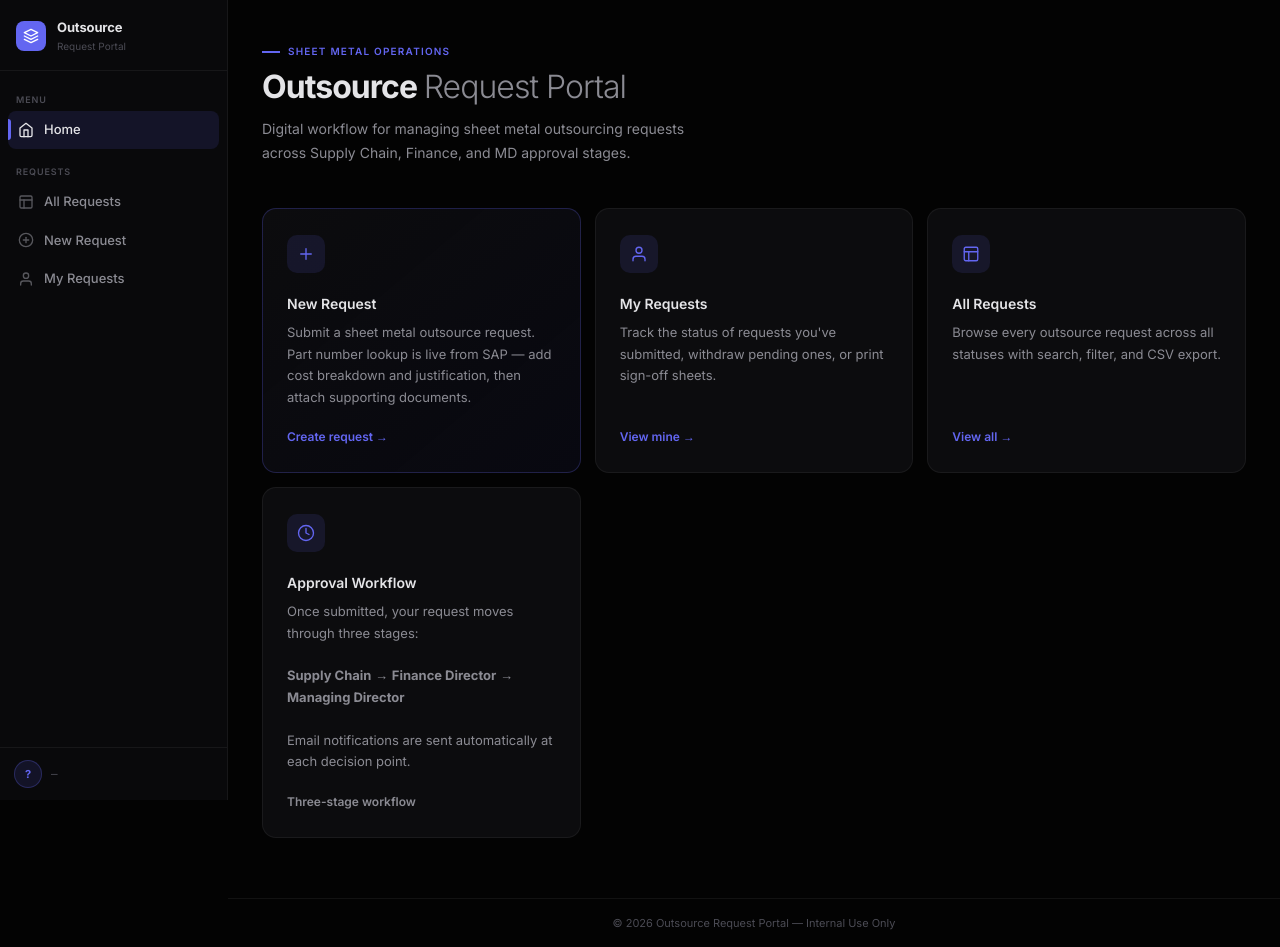
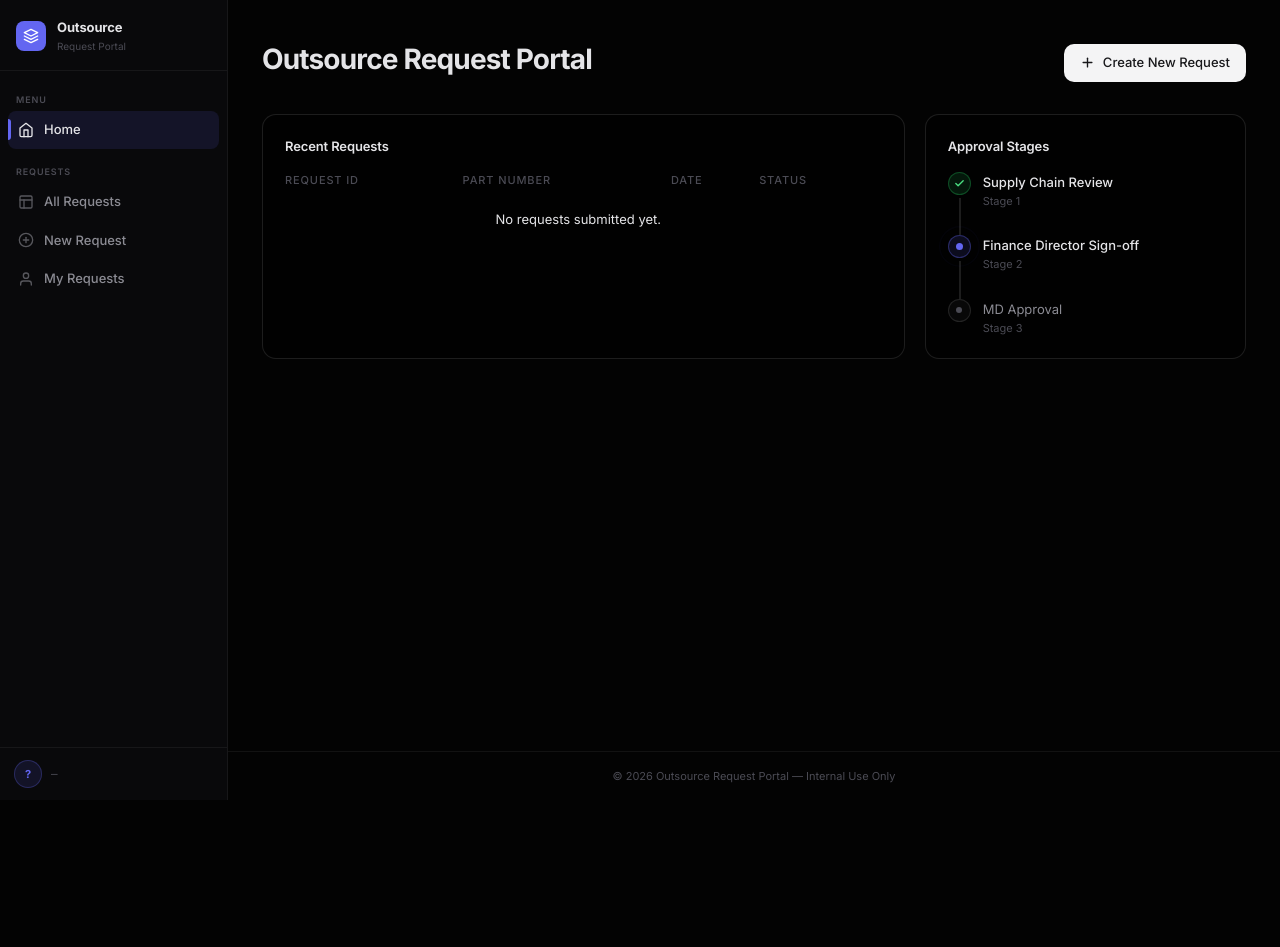
Before and after one commit to SeyiEsther/OutsourceRequestApp, an ASP.NET Core app: page / in a window 1280 px wide. After the commit the page ends 800 px from the top, so only its background shows below. Run offline with ASP.NET Core 8, Linux system fonts and the light colour scheme; data that the repository does not hold is empty.

Commit message:
Replace text-heavy dashboard cards with a high-density table + stepper
Rework the regular-user landing view: header now has a single title
and a top-right create-request action, and the four descriptive
cards are replaced with a two-column grid showing a real recent-
requests table (wired to actual data) alongside a visual approval
stage stepper.

```diff
--- a/Controllers/HomeController.cs
+++ b/Controllers/HomeController.cs
@@ -72,6 +72,14 @@ namespace OutsourceRequestApp.Controllers
                 .CountAsync(r => r.CreatedByUsername != null &&
                                  r.CreatedByUsername.ToLower() == currentUser.ToLower());
 
+            // Recent requests for the dashboard table
+            ViewBag.RecentRequests = await _db.OutsourceRequests
+                .Where(r => r.CreatedByUsername != null &&
+                            r.CreatedByUsername.ToLower() == currentUser.ToLower())
+                .OrderByDescending(r => r.CreatedAt)
+                .Take(3)
+                .ToListAsync();
+
             return View();
         }
 
--- a/Views/Home/Index.cshtml
+++ b/Views/Home/Index.cshtml
@@ -1,3 +1,4 @@
+@using OutsourceRequestApp.Models
 @{
     ViewData["Title"] = "Home";
     bool   isAdmin         = (bool)(ViewBag.IsAdmin        ?? false);
@@ -5,38 +6,107 @@
     string approverLabel   = (string)(ViewBag.ApproverLabel ?? "");
     int    pendingCount    = (int)(ViewBag.PendingCount     ?? 0);
     int    myRequestsCount = (int)(ViewBag.MyRequestsCount  ?? 0);
+    var    recentRequests  = ViewBag.RecentRequests as List<OutsourceRequest> ?? new List<OutsourceRequest>();
 }
 
 <style>
     .dash { max-width: 1040px; margin: 0 auto; padding: 44px 28px 60px; }
 
-    /* Hero */
-    .dash-hero { margin-bottom: 44px; }
-    .eyebrow {
-        font-size: 10px; font-weight: 600;
-        letter-spacing: 0.12em; text-transform: uppercase;
-        color: var(--accent); margin-bottom: 10px;
-        display: flex; align-items: center; gap: 8px;
+    /* Header action bar */
+    .dash-head {
+        display: flex; align-items: flex-start; justify-content: space-between;
+        gap: 16px; margin-bottom: 32px; flex-wrap: wrap;
     }
-    .eyebrow::before { content: ''; width: 18px; height: 2px; background: var(--accent); flex-shrink: 0; }
-
     h1.dash-title {
-        font-size: 32px; font-weight: 700;
+        font-size: 28px; font-weight: 700;
         letter-spacing: -0.03em; line-height: 1.12;
-        margin-bottom: 12px;
     }
     h1.dash-title em { font-style: normal; color: var(--text2); font-weight: 300; }
 
-    .dash-sub { font-size: 14px; color: var(--text2); max-width: 460px; line-height: 1.7; }
+    .btn-create {
+        display: inline-flex; align-items: center; gap: 8px;
+        padding: 9px 16px; border-radius: 10px;
+        background: #f4f4f5; color: #18181b;
+        font-size: 13px; font-weight: 500;
+        text-decoration: none; white-space: nowrap;
+        transition: background .15s; flex-shrink: 0;
+    }
+    .btn-create:hover { background: #e4e4e7; color: #18181b; }
+    .btn-create svg { width: 15px; height: 15px; stroke: #18181b; stroke-width: 2.2; }
 
     .role-chip {
         display: inline-flex; align-items: center; gap: 7px;
         padding: 5px 13px; border-radius: 999px;
-        font-size: 12px; font-weight: 500; margin-top: 18px;
+        font-size: 12px; font-weight: 500; margin-top: 14px;
     }
     .role-chip-red  { background: var(--accent-dim); border: 1px solid rgba(99,102,241,0.25); color: #818cf8; }
     .role-chip-gold { background: rgba(245,158,11,0.1); border: 1px solid rgba(245,158,11,0.22); color: #fbbf24; }
     .chip-dot { width: 6px; height: 6px; border-radius: 50%; background: currentColor; }
+
+    /* Dashboard grid: recent requests + workflow stepper */
+    .dash-grid { display: grid; grid-template-columns: 1fr; gap: 20px; }
+    @@media (min-width: 1024px) {
+        .dash-grid { grid-template-columns: 2fr 1fr; }
+    }
+
+    .panel {
+        background: rgba(0,0,0,0.4);
+        border: 1px solid var(--border2);
+        border-radius: 14px; padding: 22px;
+    }
+    .panel-title {
+        font-size: 13px; font-weight: 600; letter-spacing: -0.01em;
+        margin-bottom: 16px;
+    }
+
+    /* Recent requests table */
+    .rt { width: 100%; text-align: left; border-collapse: collapse; font-size: 13px; }
+    .rt thead th {
+        font-size: 11px; font-weight: 500; letter-spacing: 0.08em;
+        text-transform: uppercase; color: var(--text3);
+        padding: 0 10px 10px 0;
+    }
+    .rt tbody td {
+        padding: 11px 10px 11px 0;
+        border-bottom: 1px solid var(--border);
+        color: var(--text);
+    }
+    .rt tbody tr:last-child td { border-bottom: none; }
+    .rt .cell-id   { font-family: var(--mono); color: var(--text2); }
+    .rt .cell-muted { color: var(--text2); font-size: 12px; }
+    .rt-empty { padding: 28px 0; text-align: center; color: var(--text3); font-size: 13px; }
+
+    /* Workflow stepper */
+    .stepper { display: flex; flex-direction: column; }
+    .step-node { display: flex; gap: 12px; position: relative; }
+    .step-node:not(:last-child) { padding-bottom: 26px; }
+    .step-node:not(:last-child)::before {
+        content: ''; position: absolute; left: 11px; top: 26px; bottom: 0;
+        width: 2px; background: var(--border2);
+    }
+    .step-dot {
+        width: 23px; height: 23px; border-radius: 50%; flex-shrink: 0;
+        display: flex; align-items: center; justify-content: center;
+        z-index: 1;
+    }
+    .step-dot.done   { background: rgba(34,197,94,0.12); border: 1px solid rgba(34,197,94,0.3); }
+    .step-dot.done svg { width: 11px; height: 11px; stroke: #4ade80; stroke-width: 3; }
+    .step-dot.active { background: var(--accent-dim); border: 1px solid rgba(99,102,241,0.35); position: relative; }
+    .step-dot.active::after {
+        content: ''; position: absolute; inset: -4px; border-radius: 50%;
+        border: 1px solid rgba(99,102,241,0.3);
+        animation: step-pulse 1.8s ease-out infinite;
+    }
+    .step-dot.active .step-pip { width: 7px; height: 7px; border-radius: 50%; background: var(--accent); }
+    .step-dot.pending { background: rgba(255,255,255,0.03); border: 1px solid var(--border2); }
+    .step-dot.pending .step-pip { width: 6px; height: 6px; border-radius: 50%; background: var(--text3); }
+    @@keyframes step-pulse {
+        0%   { transform: scale(0.9); opacity: 0.8; }
+        100% { transform: scale(1.5); opacity: 0; }
+    }
+    .step-label { font-size: 13px; font-weight: 500; line-height: 1.3; padding-top: 2px; }
+    .step-label.muted { color: var(--text2); font-weight: 400; }
+    .step-sub { font-size: 11px; color: var(--text3); margin-top: 2px; }
 
     /* Cards */
     .cards { display: grid; grid-template-columns: repeat(auto-fill, minmax(255px, 1fr)); gap: 14px; }
@@ -107,11 +177,9 @@
 
 <div class="dash">
 
-    <div class="dash-hero">
-        <div class="eyebrow">Sheet Metal Operations</div>
-        <h1 class="dash-title">Outsource <em>Request Portal</em></h1>
-        <p class="dash-sub">Digital workflow for managing sheet metal outsourcing requests across Supply Chain, Finance, and MD approval stages.</p>
-
+    <div class="dash-head">
+        <div>
+            <h1 class="dash-title">Outsource Request Portal</h1>
             @if (isApprover)
             {
                 <div class="role-chip role-chip-red">
@@ -127,6 +195,11 @@
                     Administrator
                 </div>
             }
+        </div>
+        <a class="btn-create" asp-controller="Outsource" asp-action="Create">
+            <svg viewBox="0 0 24 24" fill="none" stroke-linecap="round" stroke-linejoin="round"><line x1="12" y1="5" x2="12" y2="19"/><line x1="5" y1="12" x2="19" y2="12"/></svg>
+            Create New Request
+        </a>
     </div>
 
     @if (isApprover)
@@ -199,40 +272,64 @@
     }
     else
     {
-        <div class="cards">
-            <a class="dc dc-hero" asp-controller="Outsource" asp-action="Create">
-                <div class="dc-ico"><svg viewBox="0 0 24 24"><line x1="12" y1="5" x2="12" y2="19"/><line x1="5" y1="12" x2="19" y2="12"/></svg></div>
-                <div class="dc-title">New Request</div>
-                <p class="dc-desc">Submit a sheet metal outsource request. Part number lookup is live from SAP — add cost breakdown and justification, then attach supporting documents.</p>
-                <div class="dc-cta">Create request →</div>
-            </a>
+        <div class="dash-grid">
+            <div class="panel">
+                <div class="panel-title">Recent Requests</div>
+                <table class="rt">
+                    <thead>
+                        <tr>
+                            <th>Request ID</th>
+                            <th>Part Number</th>
+                            <th>Date</th>
+                            <th>Status</th>
+                        </tr>
+                    </thead>
+                    <tbody>
+                        @if (recentRequests.Count == 0)
+                        {
+                            <tr><td colspan="4" class="rt-empty">No requests submitted yet.</td></tr>
+                        }
+                        else
+                        {
+                            @foreach (var r in recentRequests)
+                            {
+                                <tr>
+                                    <td class="cell-id">OSR-@(r.RequestId.ToString("000000"))</td>
+                                    <td>@r.PartNumber</td>
+                                    <td class="cell-muted">@r.CreatedAt.ToString("dd MMM yyyy")</td>
+                                    <td><span class="badge @RequestStatus.BadgeClass(r.Status)">@RequestStatus.Label(r.Status)</span></td>
+                                </tr>
+                            }
+                        }
+                    </tbody>
+                </table>
+            </div>
 
-            <a class="dc" asp-controller="Outsource" asp-action="MyRequests">
-                <div class="dc-ico"><svg viewBox="0 0 24 24"><path d="M20 21v-2a4 4 0 0 0-4-4H8a4 4 0 0 0-4 4v2"/><circle cx="12" cy="7" r="4"/></svg></div>
-                @if (myRequestsCount > 0)
-                {
-                    <div class="dc-stat">
-                        <span class="dc-stat-n">@myRequestsCount</span>
-                        <span class="dc-stat-l">request@(myRequestsCount != 1 ? "s" : "") submitted</span>
+            <div class="panel">
+                <div class="panel-title">Approval Stages</div>
+                <div class="stepper">
+                    <div class="step-node">
+                        <div class="step-dot done"><svg viewBox="0 0 24 24" fill="none" stroke-linecap="round" stroke-linejoin="round"><polyline points="20 6 9 17 4 12"/></svg></div>
+                        <div>
+                            <div class="step-label">Supply Chain Review</div>
+                            <div class="step-sub">Stage 1</div>
                         </div>
-                }
-                <div class="dc-title">My Requests</div>
-                <p class="dc-desc">Track the status of requests you've submitted, withdraw pending ones, or print sign-off sheets.</p>
-                <div class="dc-cta">View mine →</div>
-            </a>
-
-            <a class="dc" asp-controller="Outsource" asp-action="Index">
-                <div class="dc-ico"><svg viewBox="0 0 24 24"><rect x="3" y="3" width="18" height="18" rx="2"/><line x1="3" y1="9" x2="21" y2="9"/><line x1="9" y1="21" x2="9" y2="9"/></svg></div>
-                <div class="dc-title">All Requests</div>
-                <p class="dc-desc">Browse every outsource request across all statuses with search, filter, and CSV export.</p>
-                <div class="dc-cta">View all →</div>
-            </a>
-
-            <div class="dc dc-static">
-                <div class="dc-ico"><svg viewBox="0 0 24 24"><circle cx="12" cy="12" r="10"/><polyline points="12 6 12 12 16 14"/></svg></div>
-                <div class="dc-title">Approval Workflow</div>
-                <p class="dc-desc">Once submitted, your request moves through three stages:<br/><br/><strong>Supply Chain</strong> → <strong>Finance Director</strong> → <strong>Managing Director</strong><br/><br/>Email notifications are sent automatically at each decision point.</p>
-                <div class="dc-cta" style="color:var(--text2)">Three-stage workflow</div>
+                    </div>
+                    <div class="step-node">
+                        <div class="step-dot active"><span class="step-pip"></span></div>
+                        <div>
+                            <div class="step-label">Finance Director Sign-off</div>
+                            <div class="step-sub">Stage 2</div>
+                        </div>
+                    </div>
+                    <div class="step-node">
+                        <div class="step-dot pending"><span class="step-pip"></span></div>
+                        <div>
+                            <div class="step-label muted">MD Approval</div>
+                            <div class="step-sub">Stage 3</div>
+                        </div>
+                    </div>
+                </div>
             </div>
         </div>
     }
```
Lines whose indentation alone changed are shown as unchanged.
